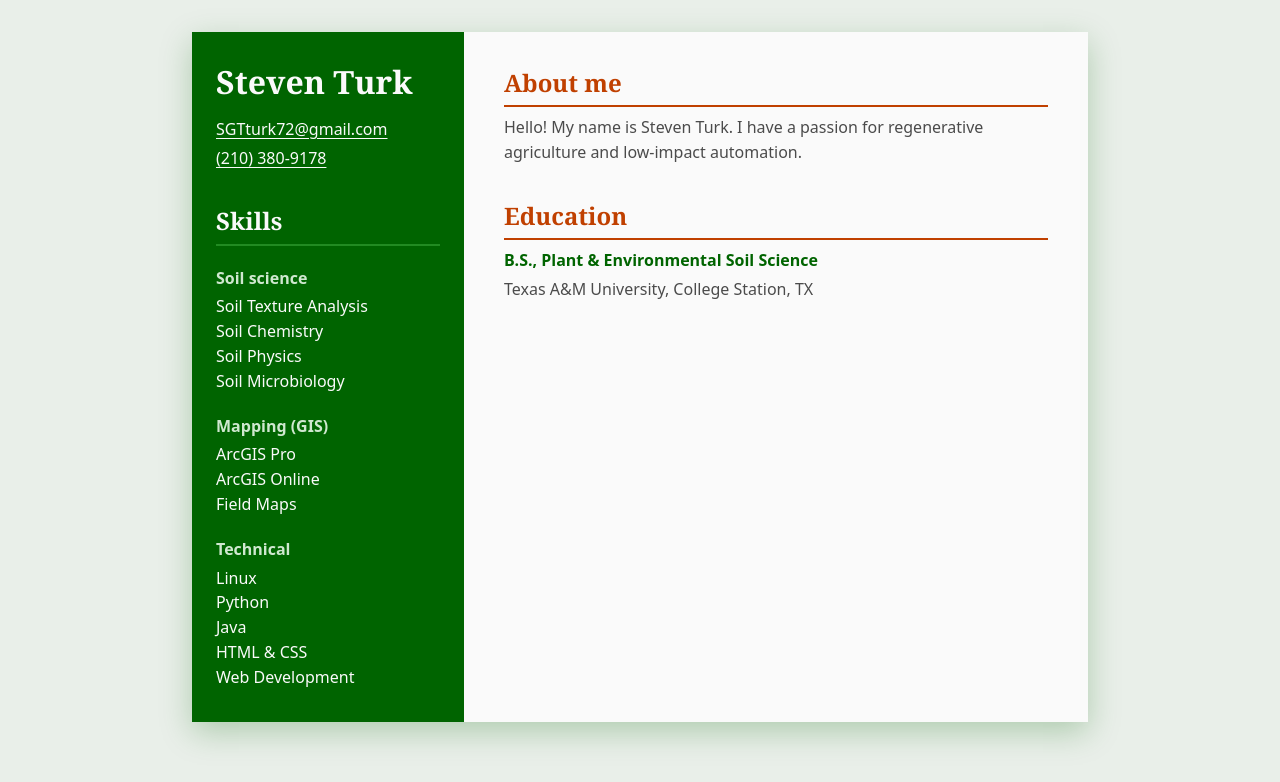
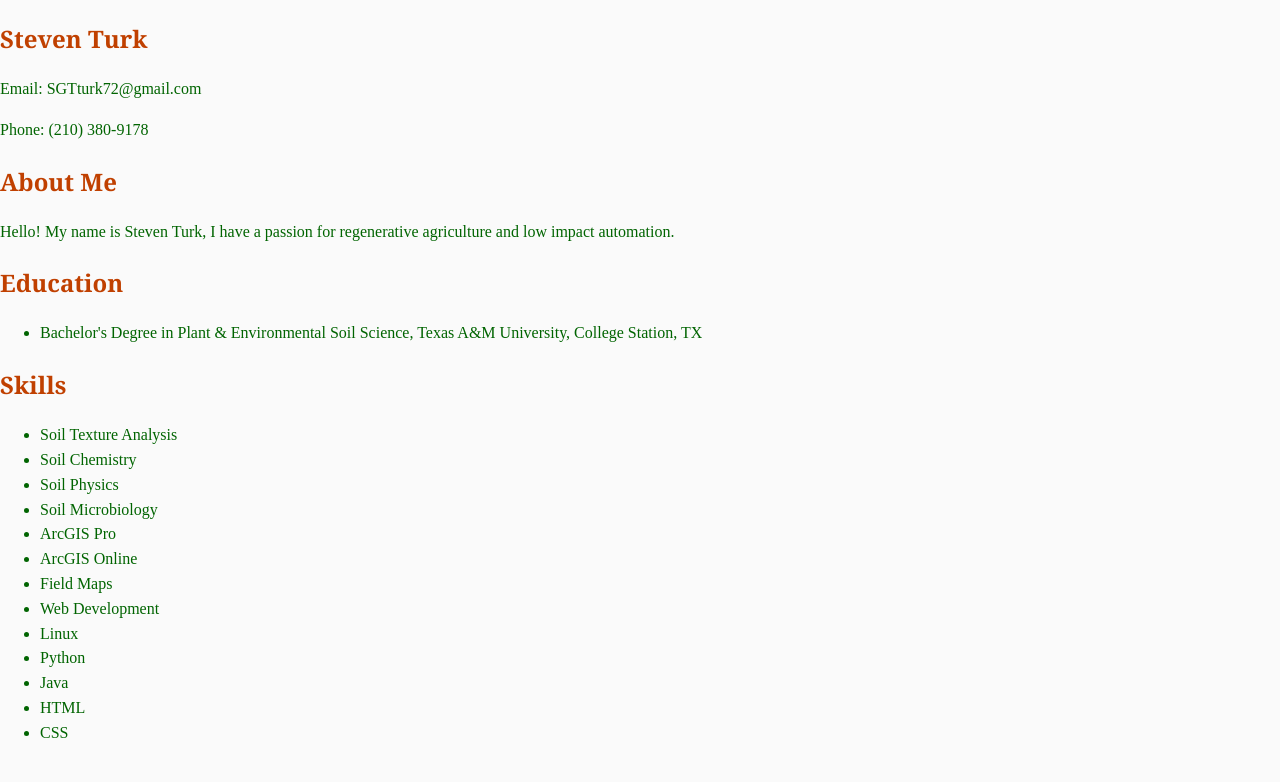
Before and after one commit to TurkieG/resume, a plain HTML site: page index.html in a window 1280 px wide. Drawn offline with Linux system fonts and the light colour scheme.

Commit message:
updating structure

```diff
--- a/index.html
+++ b/index.html
@@ -3,75 +3,39 @@
 <head>
     <meta charset="UTF-8">
     <meta name="viewport" content="width=device-width, initial-scale=1.0">
-    <title>Steven Turk | Resume</title>
+        <title>Resume</title>
         <link rel="stylesheet" href="style.css">
+
 </head>
 <body>
-    <div class="page">
+     <h2>Steven Turk</h2>
+            <p>Email: SGTturk72@gmail.com</p>
+            <p>Phone: (210) 380-9178</p>
+    <h2>About Me</h2>
+    <p>Hello! My name is Steven Turk, I have a passion for regenerative
+        agriculture and low impact automation.</p>
 
-        <!-- Left column: name, contact, skills -->
-        <aside class="sidebar">
-            <header>
-                <h1>Steven Turk</h1>
-                <p><a href="mailto:SGTturk72@gmail.com">SGTturk72@gmail.com</a></p>
-                <p><a href="tel:+12103809178">(210) 380-9178</a></p>
-            </header>
-
-            <section>
+    <h2>Education</h2>
+    <ul>
+        <li>Bachelor's Degree in Plant & Environmental Soil Science,
+             Texas A&M University, College Station, TX</li>
+    </ul>
+<aside>
     <h2>Skills</h2>
-
-                <h3>Soil science</h3>
     <ul>
         <li>Soil Texture Analysis</li>
         <li>Soil Chemistry</li>
         <li>Soil Physics</li>
         <li>Soil Microbiology</li>
-                </ul>
-
-                <h3>Mapping (GIS)</h3>
-                <ul>
         <li>ArcGIS Pro</li>
         <li>ArcGIS Online</li>
         <li>Field Maps</li>
-                </ul>
-
-                <h3>Technical</h3>
-                <ul>
+        <li>Web Development</li>
         <li>Linux</li>
         <li>Python</li>
         <li>Java</li>
-                    <li>HTML &amp; CSS</li>
-                    <li>Web Development</li>
+        <li>HTML</li>
+        <li>CSS</li>
     </ul>
-            </section>
-        </aside>
 
-        <!-- Right column: main content -->
-        <main class="content">
-            <section>
-                <h2>About me</h2>
-                <p>Hello! My name is Steven Turk. I have a passion for regenerative
-                    agriculture and low-impact automation.</p>
-            </section>
-
-            <section>
-                <h2>Education</h2>
-                <p class="item-title">B.S., Plant &amp; Environmental Soil Science</p>
-                <p>Texas A&amp;M University, College Station, TX</p>
-            </section>
-
-            <!-- Ready for your next section. Copy this block and fill it in:
-            <section>
-                <h2>Experience</h2>
-                <p class="item-title">Job title</p>
-                <p>Employer, City, ST (dates)</p>
-                <ul>
-                    <li>What you did and the result, in one line.</li>
-                </ul>
-            </section>
-            -->
-        </main>
-
-    </div>
 </body>
-</html>
--- a/style.css
+++ b/style.css
@@ -1,107 +1,28 @@
+
 /* Style for the resume */
-
 :root {
     --forestgreen: #228B22;
     --darkgreen: #006400;
     --alabaster: #FAFAFA;
     --mahogany: #C04000;
     --line: #4B4B4B;
+    --shadow: 0 10px 30px limegreen;
 }
-
-* { box-sizing: border-box; }
+*{box-sizing: border-box;
+}
+html { scroll-behavior: smooth; }
 
 body {
     margin: 0;
-    font-family: system-ui, "Segoe UI", Helvetica, Arial, sans-serif;
-    color: var(--line);
-    background: #e9efe9;
+    font-family: 'Times New Roman', Times, serif, sans-serif;
+    color: var(--darkgreen);
+    background-color: var(--alabaster);
     line-height: 1.55;
+
 }
-
-/* The "paper": a sidebar and a main column side by side */
-.page {
-    display: grid;
-    grid-template-columns: 17rem 1fr;
-    max-width: 56rem;
-    margin: 2rem auto;
-    background: var(--alabaster);
-    box-shadow: 0 10px 30px rgba(0, 100, 0, 0.25);
-}
-
-/* Sidebar */
-.sidebar {
-    background: var(--darkgreen);
-    color: var(--alabaster);
-    padding: 2rem 1.5rem;
-}
-
-.sidebar h1 {
-    font-family: Georgia, serif;
-    font-size: 2rem;
-    line-height: 1.15;
-    margin: 0 0 1rem;
-}
-
-.sidebar p { margin: 0.25rem 0; }
-
-.sidebar a {
-    color: var(--alabaster);
-    text-underline-offset: 3px;
-}
-
-.sidebar h2 {
-    margin-top: 2rem;
-    color: var(--alabaster);
-    border-bottom-color: var(--forestgreen);
-}
-
-.sidebar h3 {
-    font-size: 1rem;
-    margin: 1.25rem 0 0.25rem;
-    color: #cfe8cf;
-}
-
-.sidebar ul {
-    list-style: none;
-    margin: 0;
-    padding: 0;
-}
-
-/* Main column */
-.content { padding: 2rem 2.5rem; }
-
 h2 {
     font-family: Georgia, serif;
-    font-size: 1.5rem;
+    font-size: 24px;
     color: var(--mahogany);
-    margin: 0 0 0.5rem;
-    padding-bottom: 0.25rem;
-    border-bottom: 2px solid var(--mahogany);
+
 }
-
-.content section + section { margin-top: 2rem; }
-
-.content p { margin: 0.25rem 0; }
-
-.item-title {
-    font-weight: 700;
-    color: var(--darkgreen);
-}
-
-/* Phones: stack the columns */
-@media (max-width: 700px) {
-    .page {
-        grid-template-columns: 1fr;
-        margin: 0;
-    }
-}
-
-/* Printing / Save as PDF */
-@media print {
-    body { background: white; }
-    .page { margin: 0; box-shadow: none; max-width: none; }
-    .sidebar {
-        -webkit-print-color-adjust: exact;
-        print-color-adjust: exact;
-    }
-}
```
Lines whose indentation alone changed are shown as unchanged.
